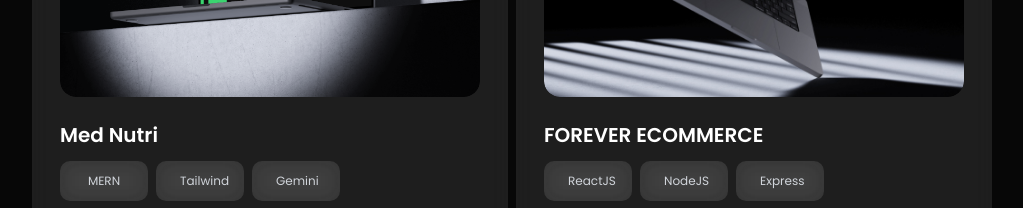
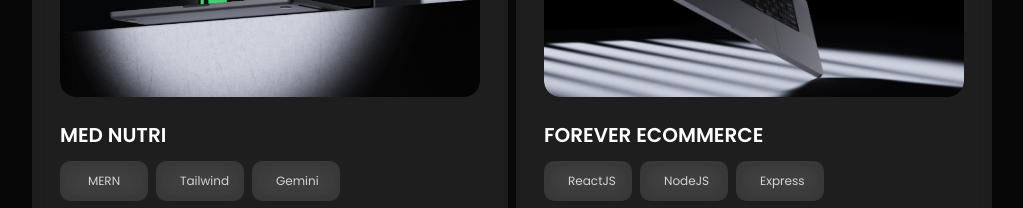
Before and after one commit to SwapniL1563/Portfolio-2.0, a Next.js app: page / in a window 1280 px wide. Shown: the part 1580-1788 px from the top of the page, without its empty margins (128-1151 px from the left). Built offline with nearby package versions, Linux system fonts and the light colour scheme.

Commit message:
Updated Projects

```diff
--- a/app/_components/Projects.tsx
+++ b/app/_components/Projects.tsx
@@ -25,7 +25,7 @@ const Projects = () => {
               </div>
 
               <div className='pt-6 '>
-               <h1 className='text-white text-md md:text-xl font-semibold'>Med Nutri</h1>
+               <h1 className='text-white text-md md:text-xl font-semibold'>MED NUTRI</h1>
                <div className='grid grid-cols-3  md:w-2/3 gap-1 md:gap-2 text-center  mt-3 mb-2 md:mb-2 text-xs '>
                 <Button value='MERN' ></Button>
                 <Button value='Tailwind'></Button>
```
